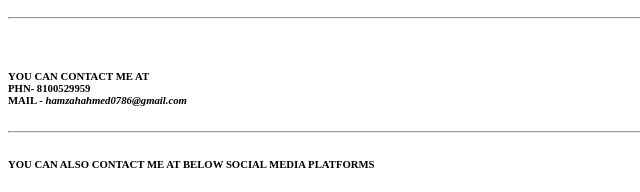
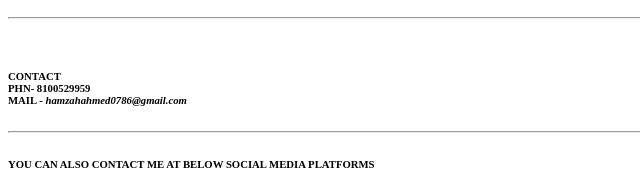
Before and after one commit to Hamzah777/hamzahahmed.github.io, a plain HTML site: page index.html in a window 1280 px wide. Shown: the part 409-601 px from the top of the page, 0-640 px from the left. Drawn offline with Linux system fonts and the light colour scheme; grey boxes are pictures that could not be loaded.

Commit message:
Update index.html

```diff
--- a/index.html
+++ b/index.html
@@ -61,7 +61,7 @@
     <hr>
     <br>
     <h6>
-        YOU CAN CONTACT ME AT
+        CONTACT
         <br>
         PHN- 8100529959
     <BR>
```
